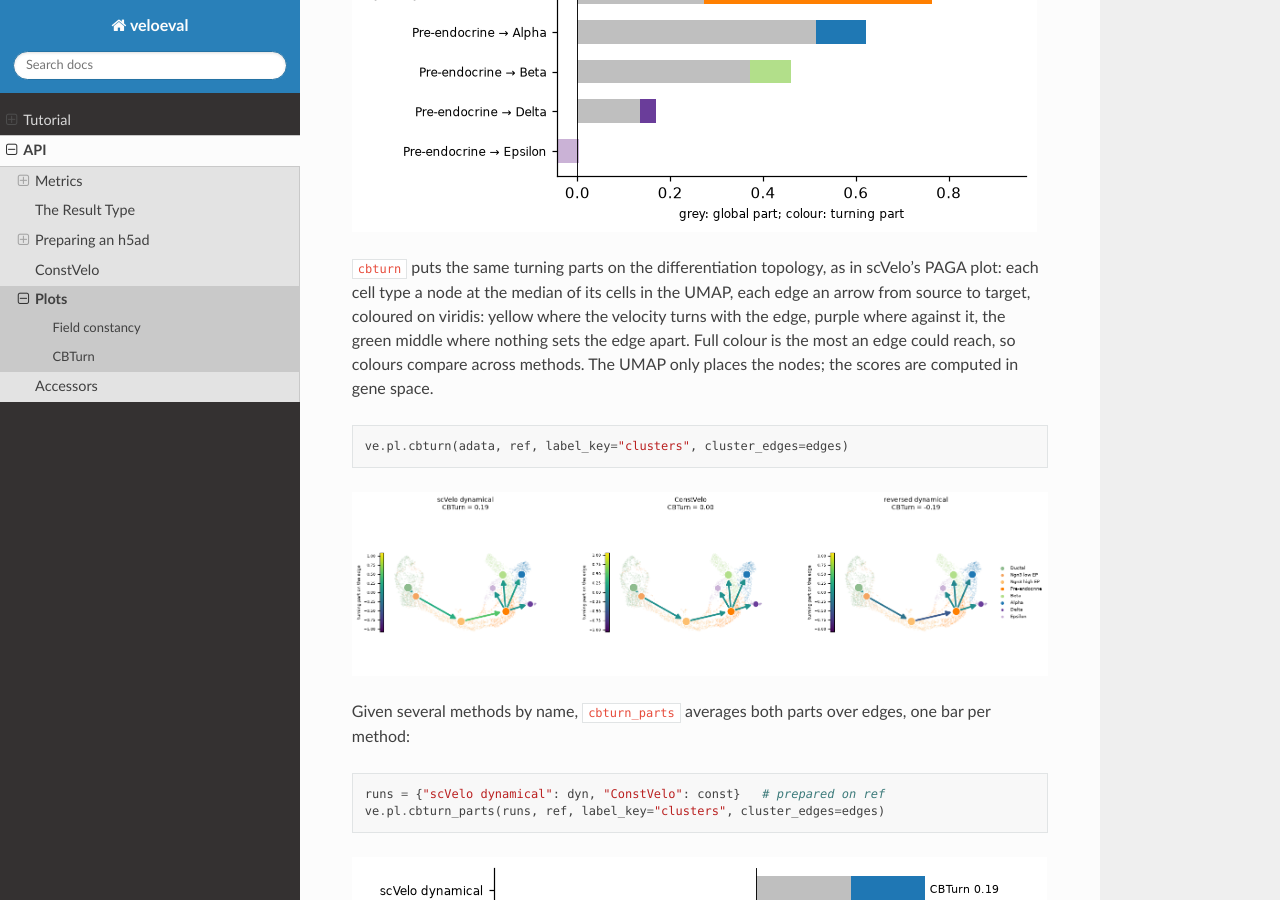
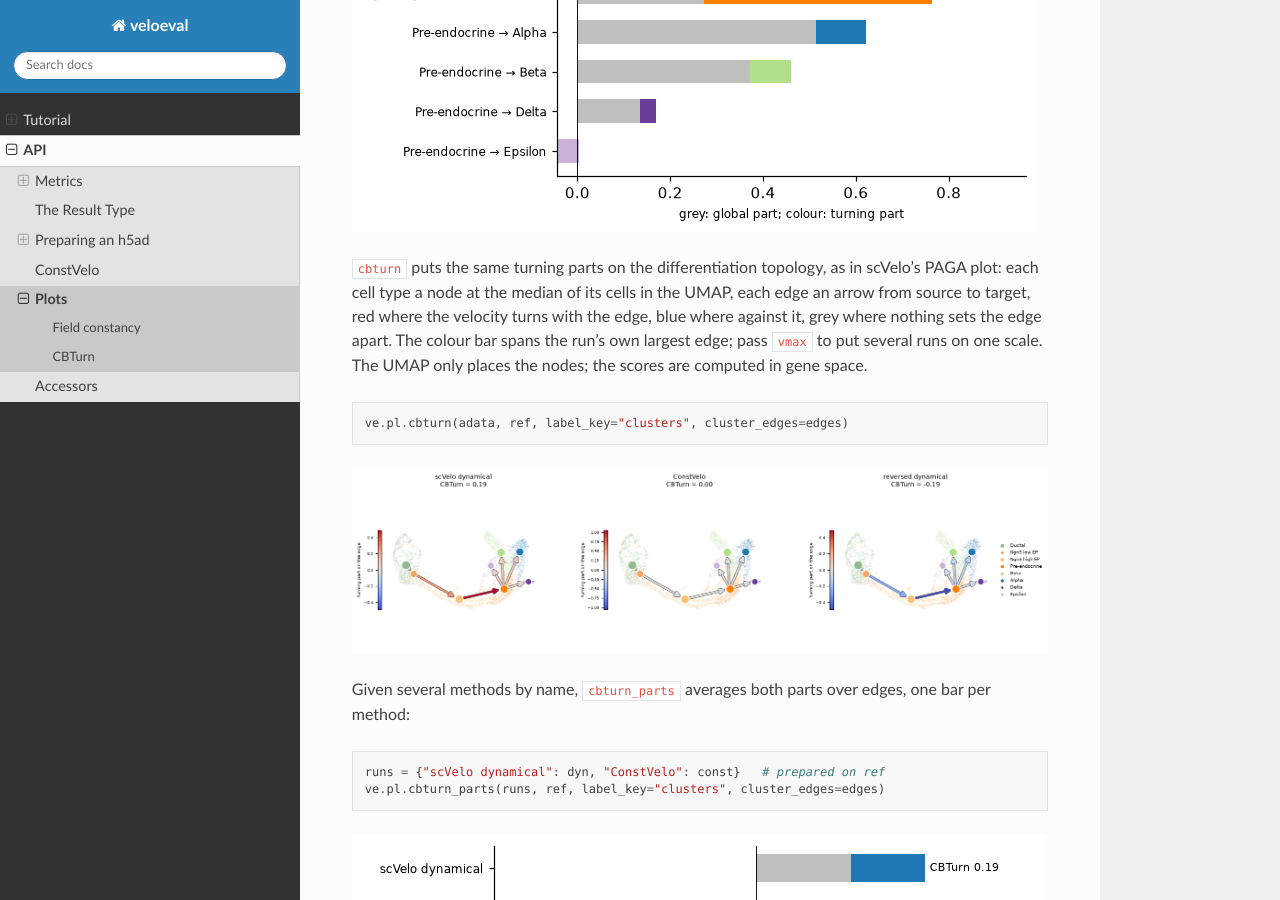
Before and after one commit to SScottWang/veloeval, a Sphinx documentation site: the page built from docs/api/pl.md, in a window 1280 px wide and 900 px high, scrolled down 1568 px. Built offline with Sphinx 7.4.7 and the Read the Docs theme 3.1.0, drawn with Linux system fonts in a browser that asks for light colours.

Commit message:
Colour the CBTurn topology plot red-grey-blue on the run's own range
Co-authored-by: Cursor <cursoragent@cursor.com>

````diff
--- a/docs/api/pl.md
+++ b/docs/api/pl.md
@@ -51,11 +51,11 @@ ve.pl.cbturn_parts(adata, ref, label_key="clusters", cluster_edges=edges)
 
 `cbturn` puts the same turning parts on the differentiation topology, as in
 scVelo's PAGA plot: each cell type a node at the median of its cells in the
-UMAP, each edge an arrow from source to target, coloured on viridis: yellow
-where the velocity turns with the edge, purple where against it, the green
-middle where nothing sets the edge apart.
-Full colour is the most an edge could reach, so colours compare across
-methods. The UMAP only places the nodes; the scores are computed in gene space.
+UMAP, each edge an arrow from source to target, red where the velocity turns
+with the edge, blue where against it, grey where nothing sets the edge apart.
+The colour bar spans the run's own largest edge; pass `vmax` to put several
+runs on one scale. The UMAP only places the nodes; the scores are computed in
+gene space.
 
 ```python
 ve.pl.cbturn(adata, ref, label_key="clusters", cluster_edges=edges)
````
Also changed, not shown: docs/_static/cbturn_pancreas_topology.png, 2 other files.
